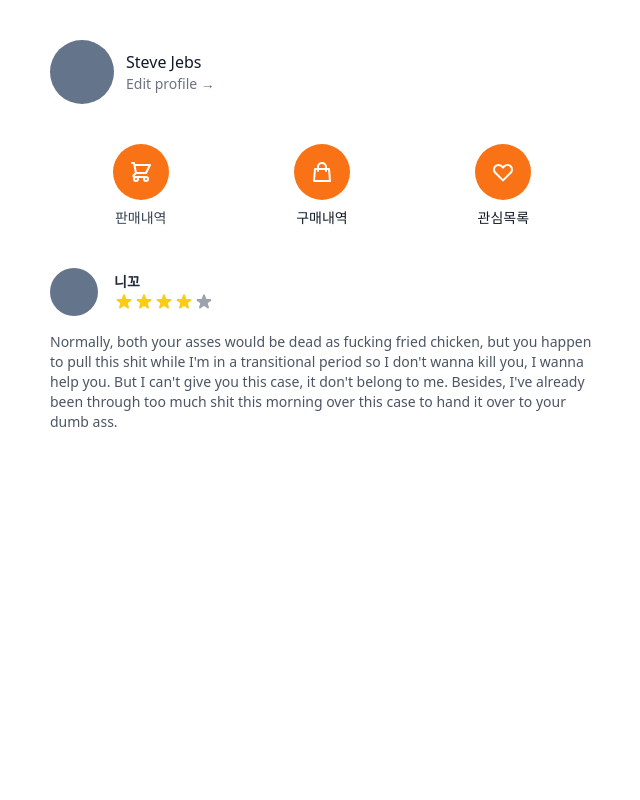
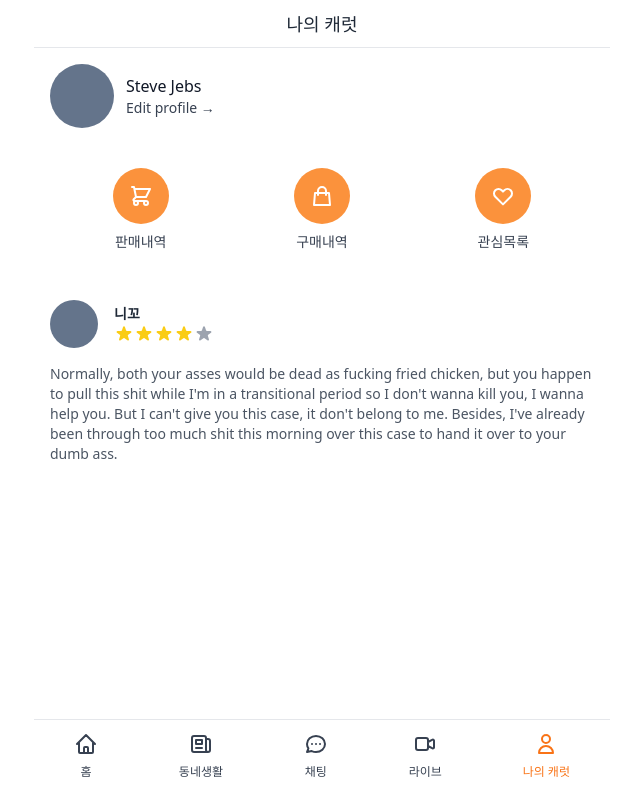
Before and after one commit to UupDownPark/carrot-market, a Next.js app: page /profile in a window 1280 px wide. Shown: the whole page, without its empty margins (318-958 px from the left). Built offline with nearby package versions, Linux system fonts and the light colour scheme.

Commit message:
original profile

```diff
--- a/pages/profile/index.tsx
+++ b/pages/profile/index.tsx
@@ -1,18 +1,24 @@
 import type { NextPage } from "next";
+import Link from "next/link";
+import Layout from "../../components/layout";
 
 const Profile: NextPage = () => {
   return (
-    <div className="py-10 px-4">
-      <div className="flex items-center space-x-3">
-        <div className="h-16 w-16 bg-slate-500 rounded-full" />
+    <Layout hasTabBar title="나의 캐럿">
+      <div className="px-4">
+        <div className="flex items-center mt-4 space-x-3">
+          <div className="w-16 h-16 bg-slate-500 rounded-full" />
           <div className="flex flex-col">
             <span className="font-medium text-gray-900">Steve Jebs</span>
-          <span className="text-sm text-gray-500">Edit profile &rarr;</span>
+            <Link href="/profile/edit" legacyBehavior>
+              <a className="text-sm text-gray-700">Edit profile &rarr;</a>
+            </Link>
           </div>
         </div>
         <div className="mt-10 flex justify-around">
-        <div className="flex flex-col items-center">
-          <div className="w-14 h-14 bg-orange-500 rounded-full flex items-center justify-center text-white">
+          <Link href="/profile/sold" legacyBehavior>
+            <a className="flex flex-col items-center">
+              <div className="w-14 h-14 text-white bg-orange-400 rounded-full flex items-center justify-center">
                 <svg
                   className="w-6 h-6"
                   fill="none"
@@ -28,12 +34,14 @@ const Profile: NextPage = () => {
                   ></path>
                 </svg>
               </div>
-          <span className="mt-2 text-sm text-gray-700 font-medium">
+              <span className="text-sm mt-2 font-medium text-gray-700">
                 판매내역
               </span>
-        </div>
-        <div className="flex flex-col items-center">
-          <div className="w-14 h-14 bg-orange-500 rounded-full flex items-center justify-center text-white">
+            </a>
+          </Link>
+          <Link href="/profile/bought" legacyBehavior>
+            <a className="flex flex-col items-center">
+              <div className="w-14 h-14 text-white bg-orange-400 rounded-full flex items-center justify-center">
                 <svg
                   className="w-6 h-6"
                   fill="none"
@@ -49,12 +57,14 @@ const Profile: NextPage = () => {
                   ></path>
                 </svg>
               </div>
-          <span className="mt-2 font-medium text-gray-900 text-sm">
+              <span className="text-sm mt-2 font-medium text-gray-700">
                 구매내역
               </span>
-        </div>
-        <div className="flex flex-col items-center">
-          <div className="w-14 h-14 bg-orange-500 rounded-full flex justify-center items-center text-white">
+            </a>
+          </Link>
+          <Link href="/profile/loved" legacyBehavior>
+            <a className="flex flex-col items-center">
+              <div className="w-14 h-14 text-white bg-orange-400 rounded-full flex items-center justify-center">
                 <svg
                   className="w-6 h-6"
                   fill="none"
@@ -70,16 +80,17 @@ const Profile: NextPage = () => {
                   ></path>
                 </svg>
               </div>
-          <span className="mt-2 font-medium text-sm text-gray-900">
+              <span className="text-sm mt-2 font-medium text-gray-700">
                 관심목록
               </span>
+            </a>
+          </Link>
         </div>
-      </div>
-      <div className="mt-10">
-        <div className="flex items-center space-x-4">
-          <div className="h-12 w-12 bg-slate-500 rounded-full" />
+        <div className="mt-12">
+          <div className="flex space-x-4 items-center">
+            <div className="w-12 h-12 rounded-full bg-slate-500" />
             <div>
-            <h4 className="font-bold text-sm text-gray-800">니꼬</h4>
+              <h4 className="text-sm font-bold text-gray-800">니꼬</h4>
               <div className="flex items-center">
                 <svg
                   className="text-yellow-400 h-5 w-5"
@@ -134,13 +145,14 @@ const Profile: NextPage = () => {
               Normally, both your asses would be dead as fucking fried chicken,
               but you happen to pull this shit while I&apos;m in a transitional
               period so I don&apos;t wanna kill you, I wanna help you. But I
-            can&apos;t give you this case, it don&apos;t belong to me. Besides,
-            I&apos;ve already been through too much shit this morning over this
-            case to hand it over to your dumb ass.
+              can&apos;t give you this case, it don&apos;t belong to me.
+              Besides, I&apos;ve already been through too much shit this morning
+              over this case to hand it over to your dumb ass.
             </p>
           </div>
         </div>
       </div>
+    </Layout>
   );
 };
 
```
Lines whose indentation alone changed are shown as unchanged.
